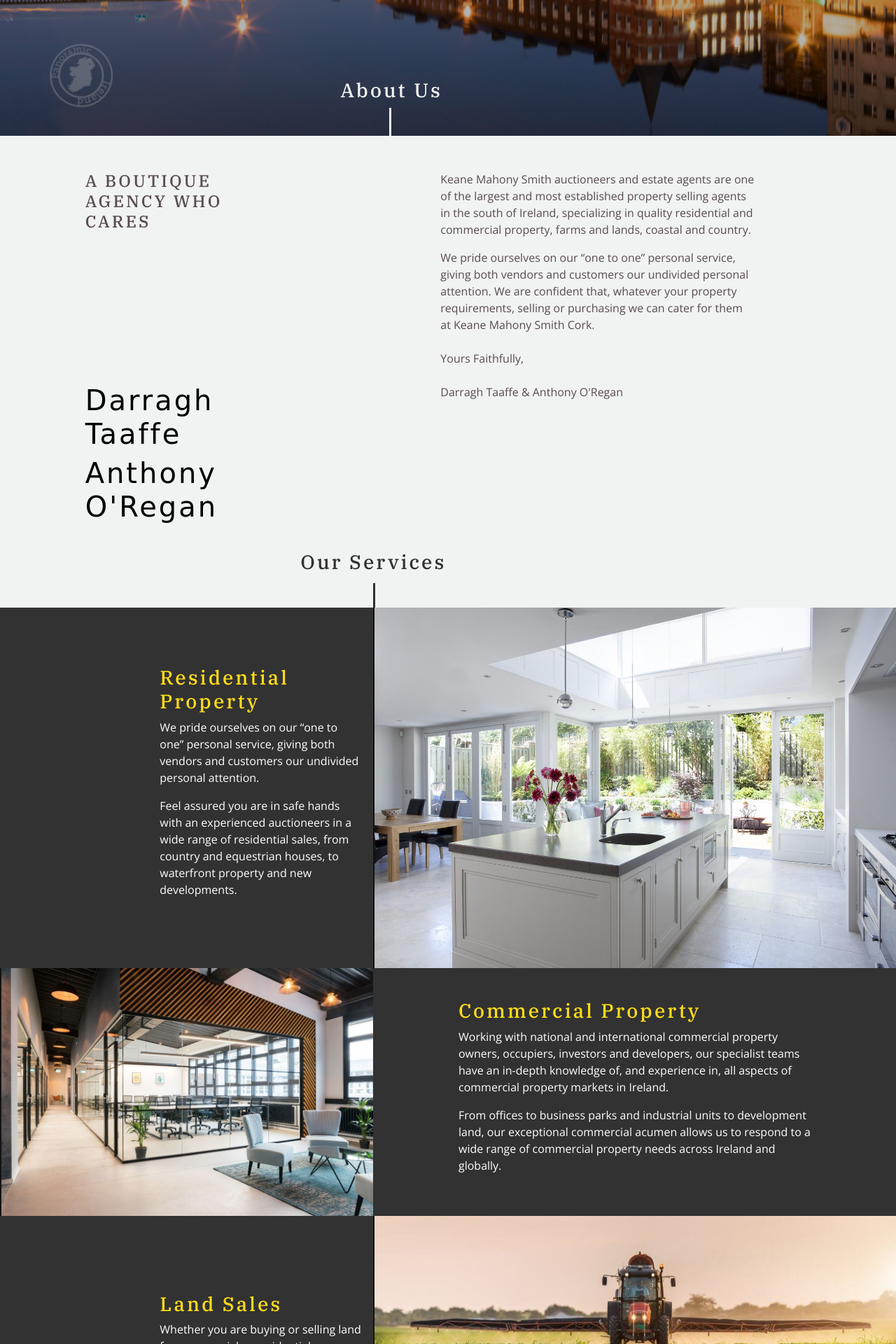
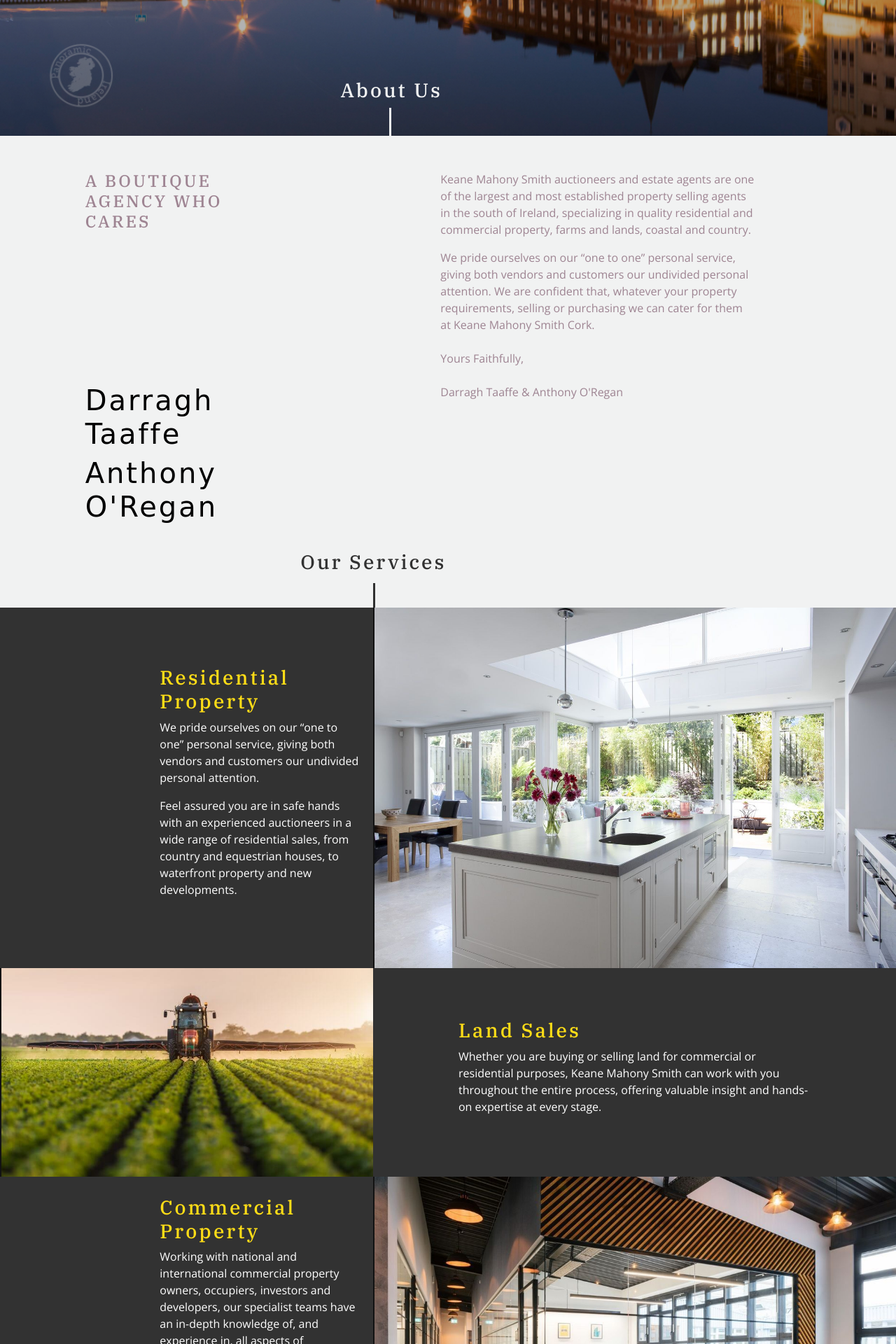
Before and after one commit to PatrickCoakley23/KMS, a Django app: page / in a window 1280 px wide. Shown: the part 606-2526 px from the top of the page at 70% size. Run offline with Django 3.2, Linux system fonts and the light colour scheme; some libraries are stand-ins or nearby versions; some web fonts are replaced.

Commit message:
adjusted services section aos settings for mobile devices

```diff
--- a/home/templates/home/index.html
+++ b/home/templates/home/index.html
@@ -104,26 +104,26 @@
             <!--COMMERCIAL PROPERTY-->
             <div class="row">
                 <div class="col-10 offset-1 col-lg-5 offset-lg-0 p-lg-0" data-aos="fade-right">
+                    <img src="{{ MEDIA_URL}}agriculture.jpg" alt="image of agriculture property" class="services-image land-img">
+                    <span class="d-lg-none services-header-small-extra"><h2 data-aos="fade-left">Land</h2></span>
+                    <span class="d-lg-none services-header-small"><h2 data-aos="fade-left">Sales</h2></span>
+                </div>
+                <div class="col-10 col-lg-5 offset-1 offset-lg-1 information-column land-info my-auto d-none d-lg-inline" data-aos="fade-up" data-aos-delay="300" data-aos-duration="800">
+                    <span><h3 class="yellow-text">Land Sales</h3></span>
+                    <p>Whether you are buying or selling land for commercial or residential purposes, Keane Mahony Smith can work with you throughout the entire process, offering valuable insight and hands-on expertise at every stage.</p>
+                </div>
+            </div>
+            <!--LAND SALES-->
+            <div class="row padding-lg">
+                <div class="col-10 col-lg-3 offset-1 offset-lg-2 order-second order-lg-first information-column commercial-info my-auto d-none d-lg-inline" data-aos="fade-up" data-aos-delay="300" data-aos-duration="800">
+                     <span><h3 class="yellow-text">Commercial Property</h3></span>
+                    <p>Working with national and international commercial property owners, occupiers, investors and developers, our specialist teams have an in-depth knowledge of, and experience in, all aspects of commercial property markets in Ireland.</p>
+                    <p>From offices to business parks and industrial units to development land, our exceptional commercial acumen allows us to respond to a wide range of commercial property needs across Ireland and globally.</p>
+                </div>
+                <div class="col-10 offset-1 col-lg-7 offset-lg-0 order-first order-lg-second p-lg-0" data-aos="fade-left">
                     <img src="{{ MEDIA_URL}}office.jpg" alt="image of office property" class="services-image commercial-property-img">
                     <span class="d-lg-none services-header-small-extra"><h2 data-aos="fade-right">Commercial</h2></span>
                     <span class="d-lg-none services-header-small"><h2 data-aos="fade-right">Property</h2></span>
-                </div>
-                <div class="col-10 col-lg-5 offset-1 offset-lg-1 information-column commercial-info my-auto d-none d-lg-inline" data-aos="fade-up" data-aos-delay="300" data-aos-duration="800">
-                    <span><h3 class="yellow-text">Commercial Property</h3></span>
-                    <p>Working with national and international commercial property owners, occupiers, investors and developers, our specialist teams have an in-depth knowledge of, and experience in, all aspects of commercial property markets in Ireland.</p>
-                    <p>From offices to business parks and industrial units to development land, our exceptional commercial acumen allows us to respond to a wide range of commercial property needs across Ireland and globally.</p>
-                </div>
-            </div>
-            <!--LAND SALES-->
-            <div class="row land-padding">
-                <div class="col-10 col-lg-3 offset-1 offset-lg-2 order-second order-lg-first information-column land-info my-auto d-none d-lg-inline" data-aos="fade-up" data-aos-delay="300" data-aos-duration="800">
-                    <span><h3 class="yellow-text">Land Sales</h3></span>
-                    <p>Whether you are buying or selling land for commercial or residential purposes, Keane Mahony Smith can work with you throughout the entire process, offering valuable insight and hands-on expertise at every stage.</p>
-                </div>
-                <div class="col-10 offset-1 col-lg-7 offset-lg-0 order-first order-lg-second p-lg-0" data-aos="fade-left">
-                    <img src="{{ MEDIA_URL}}agriculture.jpg" alt="image of agriculture property" class="services-image land-img">
-                    <span class="d-lg-none services-header-small-extra"><h2 data-aos="fade-left">Land</h2></span>
-                    <span class="d-lg-none services-header-small"><h2 data-aos="fade-left">Sales</h2></span>
                 </div>
             </div>
         </div>
@@ -251,49 +251,15 @@
     </div>
     -->
 
-    <div class=" para-container">
-        <div class="para-img">
-        </div>
-    </div>
-
 
 {% endblock %}
-
 
 {% block postloadjs %}
 <script src="https://unpkg.com/aos@next/dist/aos.js"></script>
 <script>AOS.init({
-    disable: 'tablet'
+    offset:200,
 });
 </script>
-<script type = "text/javascript" >
-    // Listen to scroll and add parallax to elements with class name "scroll"
-    window.addEventListener('scroll', function(e) {
-        const parallax = document.querySelectorAll('.scroll');
 
 
-        var index = 0,
-            length = parallax.length;
-        for (index; index < length; index++) {
-            var pos = window.pageYOffset * parallax[index].dataset.rate;
-
-
-            parallax[index].style.transform = `translate3d(0px, ${pos}px, 0px)`;
-        }
-    });
-
-// Media query to remove parallax below 992px screen width
-function myFunction(screenSize) {
-    if (screenSize.matches) { // If media query matches
-        document.querySelectorAll('.parallax-scroll').forEach(e => e.classList.remove("scroll"));
-    } else {
-        document.querySelectorAll('.parallax-scroll').forEach(e => e.classList.add("scroll"));
-    }
-}
-
-var screenSize = window.matchMedia("(max-width: 992px)")
-myFunction(screenSize) // Call listener function at run time
-screenSize.addListener(myFunction) // Attach listener function on state changes
-</script>
-
 {% endblock %}
--- a/static/css/base.css
+++ b/static/css/base.css
@@ -99,7 +99,7 @@
 
 .about-wrapper-cream {
     background-color: #F1F2F2;
-    color:  #574c52;;
+    color:  #9e8492;;
 }
 
 .about-container {
@@ -129,7 +129,6 @@
 .charcoal-wrapper {
     background-color: #0f0f0fd9;
     color: white;
-    padding-bottom: 100px;
     overflow: hidden;
     height: 100%;
 }
@@ -165,6 +164,10 @@
     letter-spacing: 3px;
 }
 
+.padding-lg {
+    padding-bottom: 3rem;
+}
+
 @media (max-width: 991.98px) {
     .services-image {
         height: 360px;
@@ -172,7 +175,15 @@
         padding-bottom: 3rem;
         border: none;
     }
+    [data-aos-delay] {
+    transition-delay: 0s !important;
+    }
+    .padding-lg {
+    padding-bottom: 0;
+}
+
  }
+
 
 
 /* WIDGET */
```
